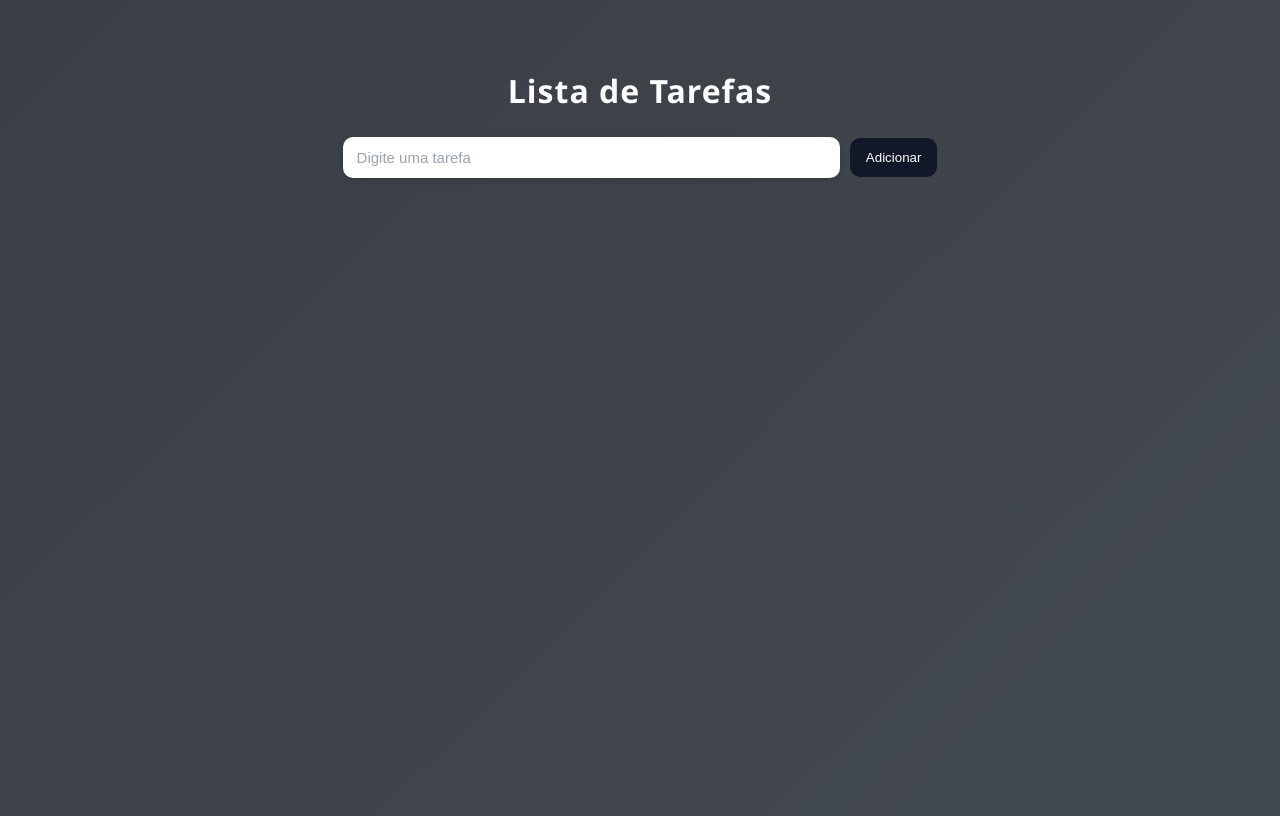
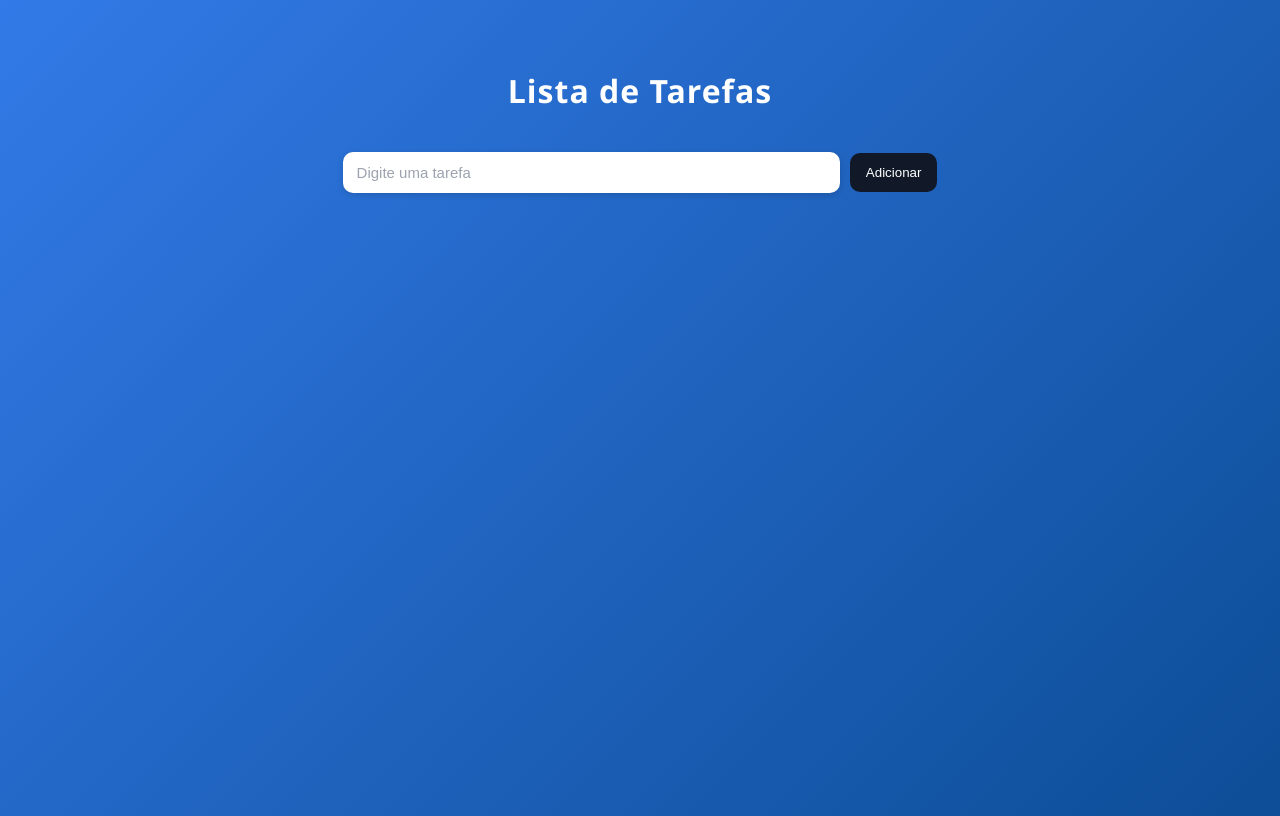
Before and after one commit to luisgustavm/FrontEnd, a plain HTML site: page 1_RetomandoJS/index.html in a window 1280 px wide. Drawn offline with Linux system fonts and the light colour scheme.

Commit message:
atualização

```diff
--- a/1_RetomandoJS/style.css
+++ b/1_RetomandoJS/style.css
@@ -4,7 +4,7 @@
 
 body {
     font-family: 'Segoe UI', Arial, sans-serif;
-    background: linear-gradient(135deg, #3b3f45, #434950);
+    background: linear-gradient(135deg, #327ae7, #0d4d97);
     padding: 40px;
     min-height: 100vh;
 }
@@ -12,7 +12,7 @@ body {
 /* Título */
 h1 {
     text-align: center;
-    margin-bottom: 25px;
+    margin-bottom: 40px;
     color: #ffffff;
     letter-spacing: 1px;
 }
@@ -96,7 +96,6 @@ li {
     transition: transform 0.2s, box-shadow 0.2s;
 }
 
-
 li:hover {
     transform: scale(1.01);
     box-shadow: 0 10px 22px rgba(0,0,0,0.18);
```
